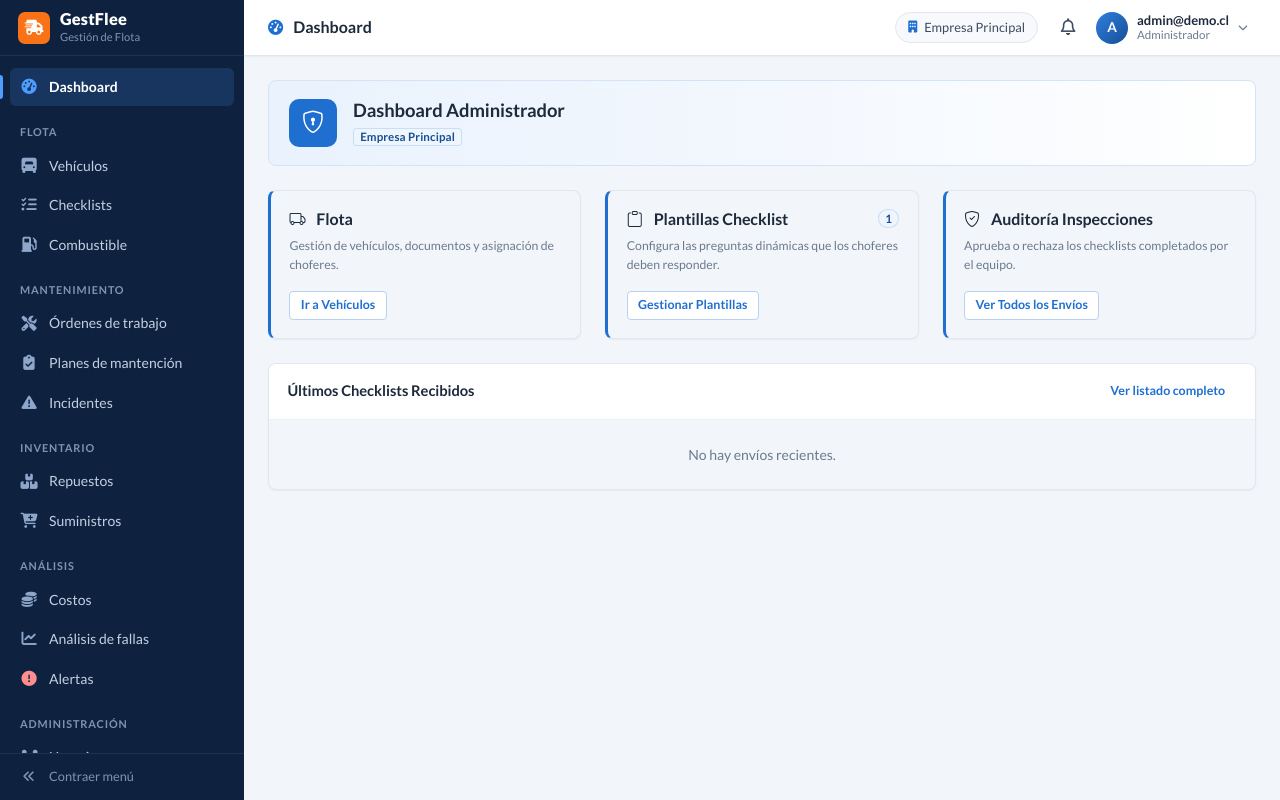
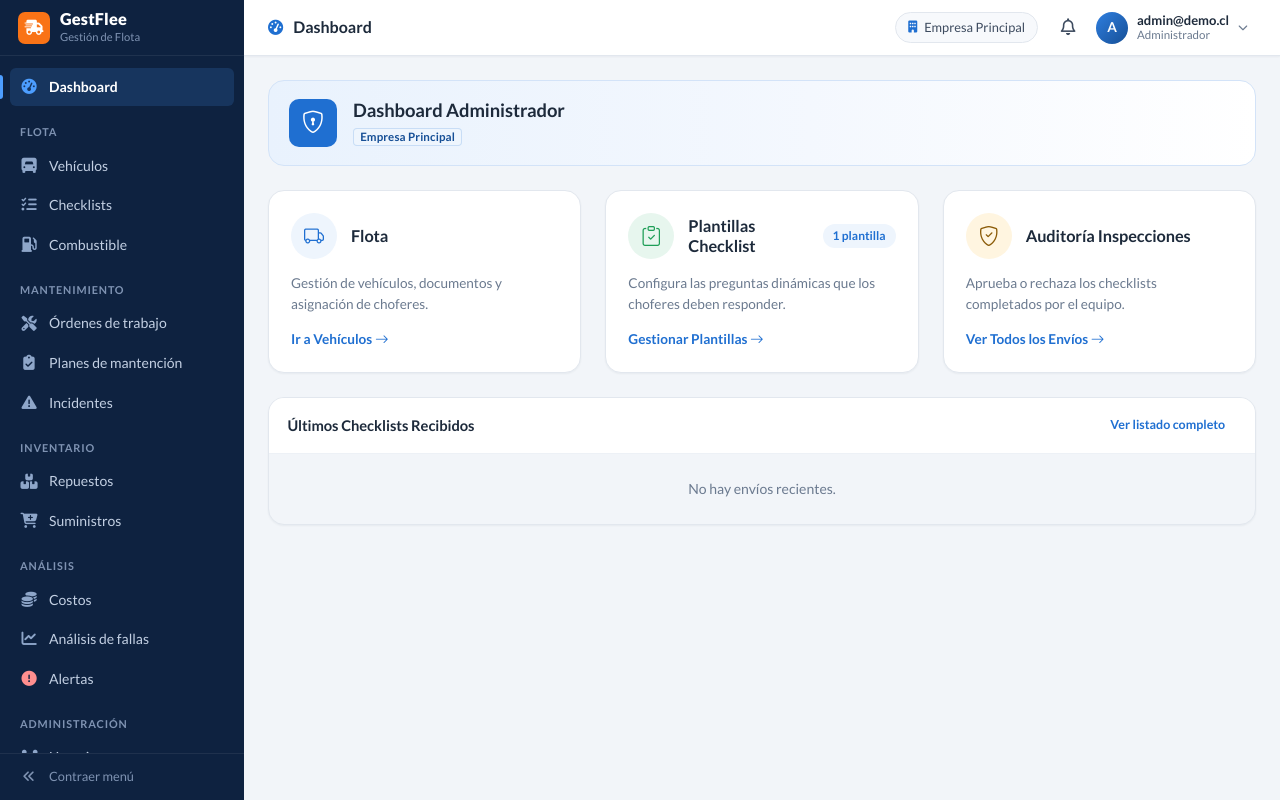
Before and after one commit to benjafudai/GestfleeV2, a Rails app: page / in a window 1280 px wide. Run offline with Rails 7, Linux system fonts and the light colour scheme; a user stored in the database is signed in; data comes from the database, SQL or seed files in the repository; data that the repository does not hold is empty; style sheets or scripts are compiled from the project's sources; parts of the project's set-up code (start-up, migrations or seed data) failed here and were passed over; some libraries are stand-ins or nearby versions.

Commit message:
Rediseña las tarjetas del Dashboard Administrador
Tarjetas redondeadas con ícono en círculo de color, sin franja lateral
y clickeables completas. El banner de bienvenida y la tabla de últimos
checklists también quedan con esquinas más redondeadas.

Co-Authored-By: Claude Opus 5.5 (1M context) <noreply@anthropic.com>
Claude-Session: https://claude.ai/code/session_01FttozMVH8DSJV6ZCGasBwh

```diff
--- a/app/assets/stylesheets/gestflee.css
+++ b/app/assets/stylesheets/gestflee.css
@@ -418,7 +418,7 @@ h1, h2, h3, h4, h5, h6, .h1, .h2, .h3, .h4, .h5, .h6 {
   gap: 16px;
   padding: 18px 20px;
   border: 1px solid #d3e3f8;
-  border-radius: var(--r-lg);
+  border-radius: 16px;
   background: linear-gradient(90deg, #e9f2fd 0%, #f4f8fe 55%, var(--surface) 100%);
 }
 .gf-welcome h4 { overflow: hidden; text-overflow: ellipsis; }
@@ -482,6 +482,55 @@ h1, h2, h3, h4, h5, h6, .h1, .h2, .h3, .h4, .h5, .h6 {
 .gf-content .card.border-start.border-4.border-success { border-left-color: var(--success) !important; }
 .gf-content .card.border-start.border-4.border-warning { border-left-color: var(--warning) !important; }
 .gf-content .card.border-start.border-4.border-danger  { border-left-color: var(--danger) !important; }
+
+/* Tarjetas de acceso de los dashboards: redondeadas, ícono en círculo
+   y toda la tarjeta clickeable (el ::after del enlace la cubre) */
+.gf-action-card {
+  position: relative;
+  display: flex;
+  flex-direction: column;
+  gap: 14px;
+  height: 100%;
+  padding: 22px;
+  background: var(--surface);
+  border: 1px solid var(--line);
+  border-radius: 16px;
+  box-shadow: var(--shadow-xs);
+  transition: transform .15s, box-shadow .15s, border-color .15s;
+}
+.gf-action-card:hover { transform: translateY(-2px); box-shadow: var(--shadow-md); border-color: var(--primary-100); }
+.gf-action-head { display: flex; align-items: center; gap: 14px; }
+.gf-action-icon {
+  width: 46px;
+  height: 46px;
+  flex-shrink: 0;
+  display: grid;
+  place-items: center;
+  border-radius: 50%;
+  font-size: 1.25rem;
+}
+.gf-action-icon.is-primary { background: var(--primary-50); color: var(--primary); }
+.gf-action-icon.is-success { background: var(--success-50); color: var(--success); }
+.gf-action-icon.is-warning { background: var(--warning-50); color: var(--warning-700); }
+.gf-action-title { margin: 0; font-size: 1.02rem; font-weight: 700; color: var(--text); }
+.gf-action-count {
+  margin-left: auto;
+  padding: 3px 10px;
+  border-radius: 999px;
+  background: var(--primary-50);
+  color: var(--primary);
+  font-size: .75rem;
+  font-weight: 700;
+  white-space: nowrap;
+}
+.gf-action-text { flex: 1; margin: 0; color: var(--muted); font-size: .85rem; }
+.gf-action-link { font-size: .85rem; font-weight: 700; color: var(--primary); text-decoration: none; }
+.gf-action-link::after { content: ""; position: absolute; inset: 0; border-radius: 16px; }
+.gf-action-link i { display: inline-block; transition: transform .15s; }
+.gf-action-card:hover .gf-action-link i { transform: translateX(3px); }
+.gf-action-link:focus-visible { outline: none; }
+.gf-action-card:focus-within { box-shadow: 0 0 0 3px rgba(var(--primary-rgb), .25); }
+.card.gf-card-round { border-radius: 16px; overflow: hidden; }
 
 /* ---------- Tablas ---------- */
 .table {
--- a/app/views/dashboards/admin.html.erb
+++ b/app/views/dashboards/admin.html.erb
@@ -5,44 +5,45 @@
   <div class="row g-4">
     <%# Módulo de Vehículos (Link rápido) %>
     <div class="col-md-4">
-      <div class="card shadow-sm h-100 border-start border-4 border-primary">
-        <div class="card-body">
-          <h5 class="card-title"><i class="bi bi-truck me-2"></i> Flota</h5>
-          <p class="card-text text-muted small">Gestión de vehículos, documentos y asignación de choferes.</p>
-          <%= link_to "Ir a Vehículos", vehicles_path, class: "btn btn-outline-primary btn-sm" %>
+      <div class="gf-action-card">
+        <div class="gf-action-head">
+          <span class="gf-action-icon is-primary"><i class="bi bi-truck"></i></span>
+          <h5 class="gf-action-title">Flota</h5>
         </div>
+        <p class="gf-action-text">Gestión de vehículos, documentos y asignación de choferes.</p>
+        <%= link_to vehicles_path, class: "gf-action-link" do %>Ir a Vehículos <i class="bi bi-arrow-right"></i><% end %>
       </div>
     </div>
 
     <%# Módulo de Checklists (Configuración) %>
     <div class="col-md-4">
-      <div class="card shadow-sm h-100 border-start border-4 border-primary">
-        <div class="card-body">
-          <div class="d-flex justify-content-between align-items-start">
-            <h5 class="card-title"><i class="bi bi-clipboard me-2"></i> Plantillas Checklist</h5>
-            <span class="badge text-bg-primary rounded-pill"><%= @templates_count %></span>
-          </div>
-          <p class="card-text text-muted small">Configura las preguntas dinámicas que los choferes deben responder.</p>
-          <%= link_to "Gestionar Plantillas", checklist_templates_path, class: "btn btn-outline-primary btn-sm" %>
+      <div class="gf-action-card">
+        <div class="gf-action-head">
+          <span class="gf-action-icon is-success"><i class="bi bi-clipboard-check"></i></span>
+          <h5 class="gf-action-title">Plantillas Checklist</h5>
+          <span class="gf-action-count"><%= pluralize(@templates_count, "plantilla") %></span>
         </div>
+        <p class="gf-action-text">Configura las preguntas dinámicas que los choferes deben responder.</p>
+        <%= link_to checklist_templates_path, class: "gf-action-link" do %>Gestionar Plantillas <i class="bi bi-arrow-right"></i><% end %>
       </div>
     </div>
 
     <%# Módulo de Auditoría (Submissions recientes) %>
     <div class="col-md-4">
-      <div class="card shadow-sm h-100 border-start border-4 border-primary">
-        <div class="card-body">
-          <h5 class="card-title"><i class="bi bi-shield-check me-2"></i> Auditoría Inspecciones</h5>
-          <p class="card-text text-muted small">Aprueba o rechaza los checklists completados por el equipo.</p>
-          <%= link_to "Ver Todos los Envíos", checklist_submissions_path, class: "btn btn-outline-primary btn-sm" %>
+      <div class="gf-action-card">
+        <div class="gf-action-head">
+          <span class="gf-action-icon is-warning"><i class="bi bi-shield-check"></i></span>
+          <h5 class="gf-action-title">Auditoría Inspecciones</h5>
         </div>
+        <p class="gf-action-text">Aprueba o rechaza los checklists completados por el equipo.</p>
+        <%= link_to checklist_submissions_path, class: "gf-action-link" do %>Ver Todos los Envíos <i class="bi bi-arrow-right"></i><% end %>
       </div>
     </div>
   </div>
 
   <div class="row mt-4">
     <div class="col-12">
-      <div class="card shadow-sm">
+      <div class="card shadow-sm gf-card-round">
         <div class="card-header bg-white d-flex justify-content-between align-items-center">
           <h6 class="mb-0">Últimos Checklists Recibidos</h6>
           <%= link_to "Ver listado completo", checklist_submissions_path, class: "btn btn-sm btn-link text-decoration-none" %>
```
